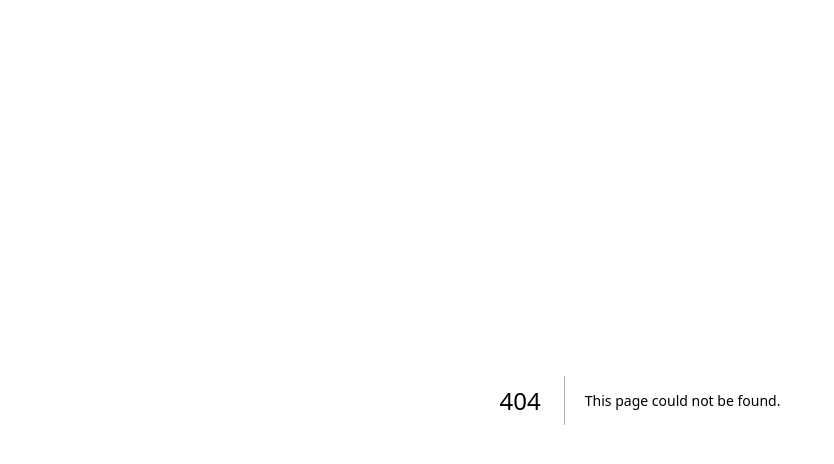
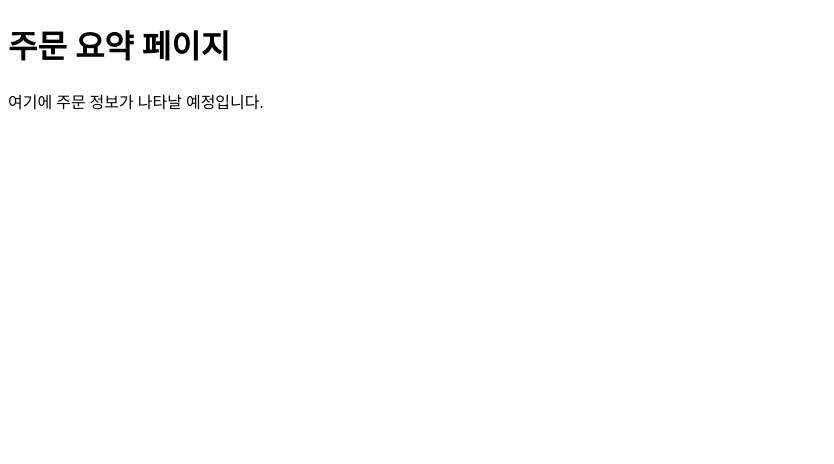
Before and after one commit to Lee-sangjae-jpg/ssanjae-offline-order, a Next.js app: page /checkout in a window 1280 px wide. Before the commit this address had no page. Shown: the top 464 px of the page, without its empty margins (0-834 px from the left). Built offline with nearby package versions, Linux system fonts and the light colour scheme.

Commit message:
Create checkout.js

```diff
--- /dev/null
+++ b/pages/checkout.js
@@ -0,0 +1,8 @@
+export default function Checkout() {
+  return (
+    <div>
+      <h1>주문 요약 페이지</h1>
+      <p>여기에 주문 정보가 나타날 예정입니다.</p>
+    </div>
+  );
+}
```
